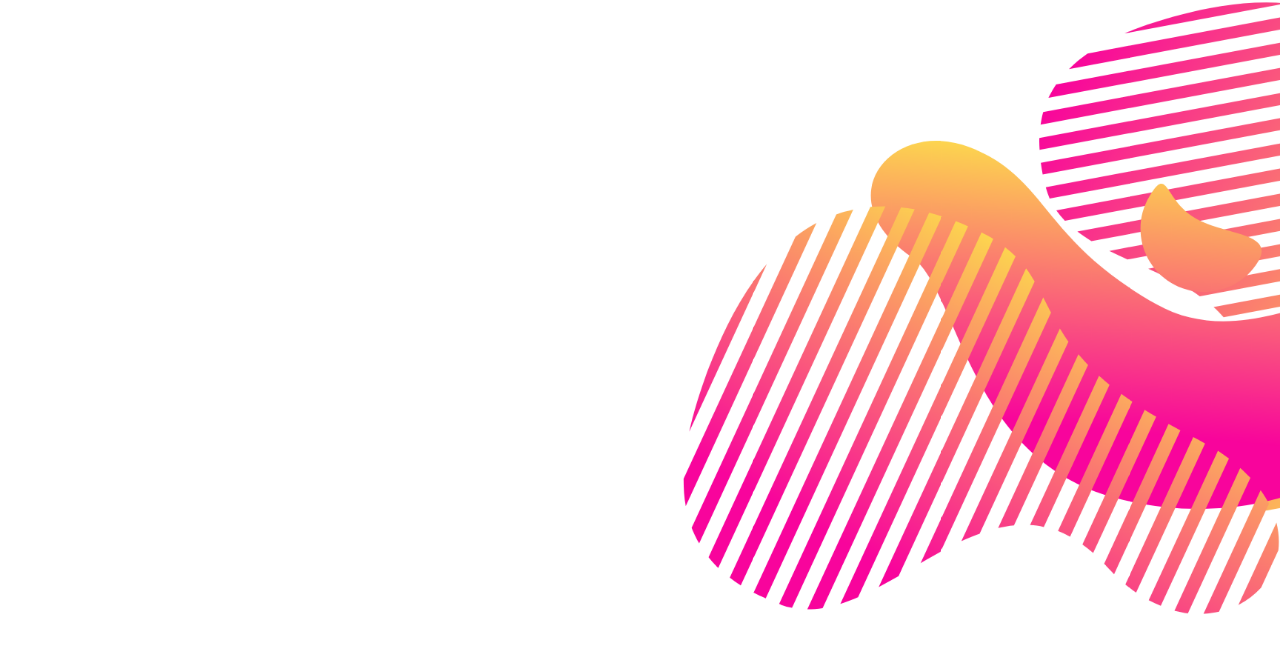
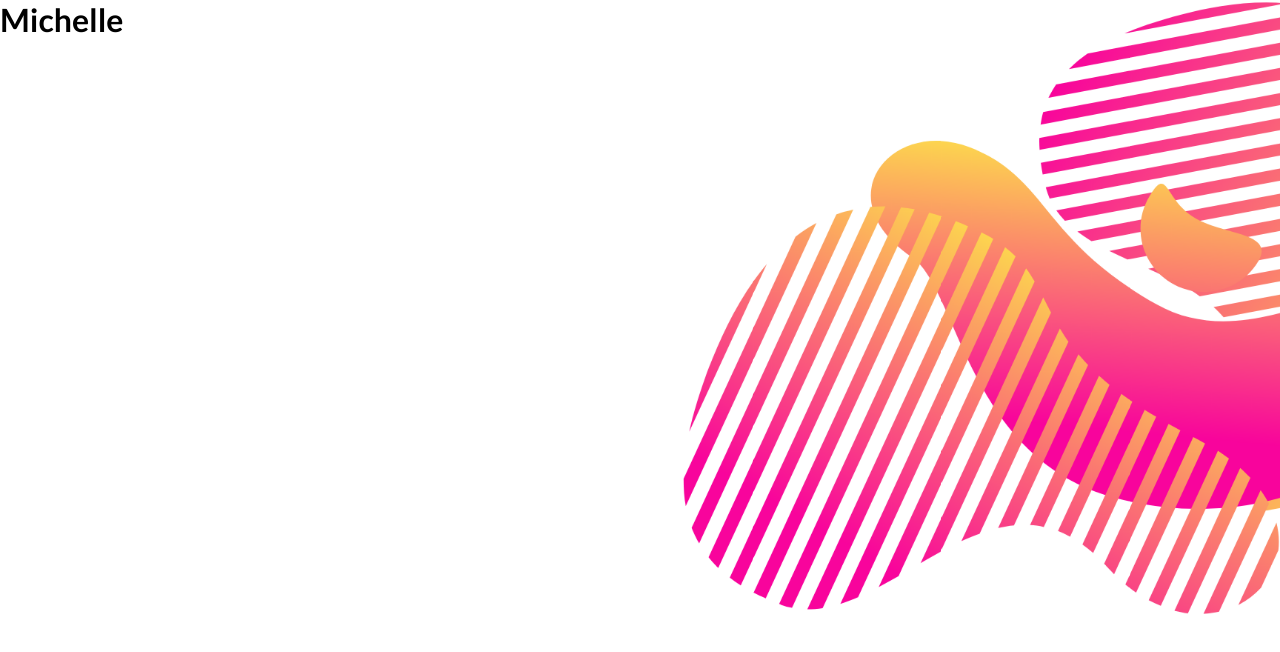
Before and after one commit to MAsuamah/dev-portfolio, a React (Create React App) app: page / in a window 1280 px wide. Shown: the top 652 px of the page. Built offline with nearby package versions, Linux system fonts and the light colour scheme.

Commit message:
font family

```diff
--- a/src/components/Hero/index.js
+++ b/src/components/Hero/index.js
@@ -5,6 +5,7 @@
 function Hero() {
   return (
     <div className="hero-image">
+      <h1>Michelle</h1>
     </div>
   );
 }
--- a/src/index.css
+++ b/src/index.css
@@ -1,11 +1,13 @@
+@import url('https://fonts.googleapis.com/css2?family=Lato:ital,wght@0,100;0,300;0,400;0,700;0,900;1,100;1,300;1,400;1,700;1,900&display=swap');
+
 *{
   margin: 0;
   padding: 0;
   box-sizing: border-box;
   overflow-x: hidden;
-
 }
 
 body, html {
   height: 100%;
+  font-family: 'Lato', sans-serif;
 }
```
